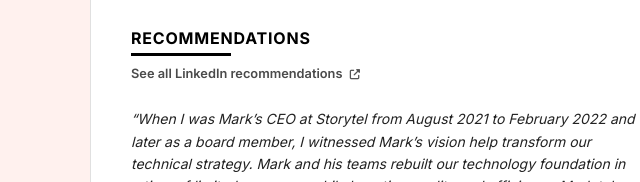
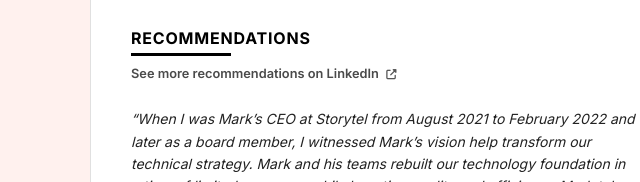
Before and after one commit to markpasternak/markpasternak.github.io, a plain HTML site: page index.html in a window 1280 px wide. Shown: the part 4698-4880 px from the top of the page, 414-1054 px from the left. Drawn offline with Linux system fonts and the light colour scheme.

Commit message:
Fix linkedin link

```diff
--- a/index.html
+++ b/index.html
@@ -902,8 +902,8 @@
             </section> <section id="recommendations" class="recommendations-section">
                 <h3>Recommendations</h3>
                 <p class="linkedin-recommendations-link">
-                    <a href="https://www.linkedin.com/in/markpasternak/details/recommendations/?detailScreenTabIndex=0" target="_blank" rel="noopener noreferrer">
-                        See all LinkedIn recommendations <i class="fas fa-external-link-alt" aria-hidden="true"></i>
+                    <a href="https://se.linkedin.com/in/markpasternak" target="_blank" rel="noopener noreferrer">
+                        See more recommendations on LinkedIn <i class="fas fa-external-link-alt" aria-hidden="true"></i>
                     </a>
                 </p>
                  <div class="recommendation-item">
```
